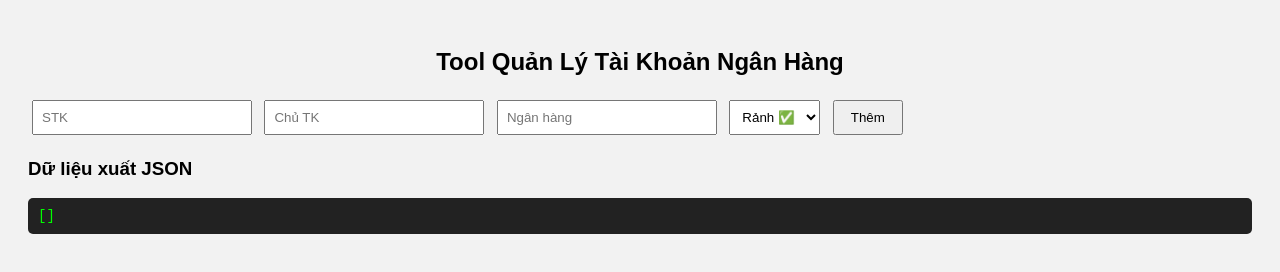
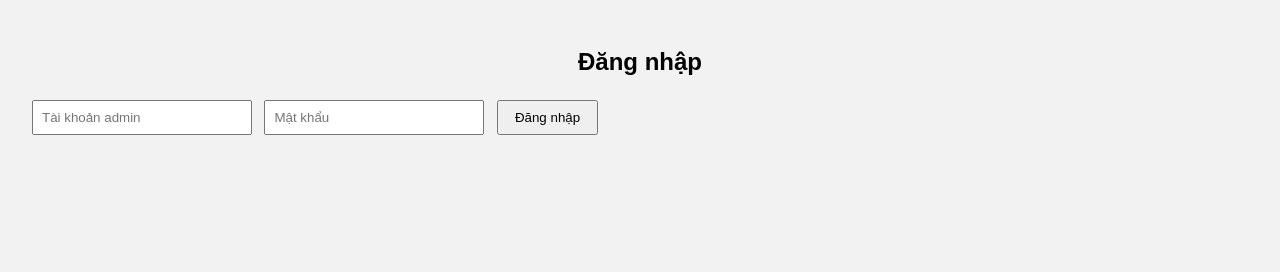
Before and after one commit to Minhdz20/ThueTkweb, a plain HTML site: page tool.html in a window 1280 px wide. Drawn offline with Linux system fonts and the light colour scheme.

Commit message:
Update tool.html

```diff
--- a/tool.html
+++ b/tool.html
@@ -12,14 +12,10 @@
     h2 {
       text-align: center;
     }
-    .form input {
+    .form input, .form select {
       padding: 8px;
       margin: 4px;
       width: 200px;
-    }
-    .form select {
-      padding: 8px;
-      margin: 4px;
     }
     .form button {
       padding: 8px 16px;
@@ -43,9 +39,22 @@
       border-radius: 5px;
       font-size: 14px;
     }
+    .hidden {
+      display: none;
+    }
   </style>
 </head>
 <body>
+  <div id="loginForm">
+    <h2>Đăng nhập</h2>
+    <div class="form">
+      <input id="username" placeholder="Tài khoản admin" />
+      <input id="password" type="password" placeholder="Mật khẩu" />
+      <button onclick="login()">Đăng nhập</button>
+    </div>
+  </div>
+
+  <div id="mainApp" class="hidden">
     <h2>Tool Quản Lý Tài Khoản Ngân Hàng</h2>
 
     <div class="form">
@@ -63,8 +72,24 @@
 
     <h3>Dữ liệu xuất JSON</h3>
     <pre id="json"></pre>
+  </div>
 
   <script>
+    const USER = "admin12345";
+    const PASS = "cynx123@";
+
+    function login() {
+      const u = document.getElementById("username").value.trim();
+      const p = document.getElementById("password").value.trim();
+      if (u === USER && p === PASS) {
+        document.getElementById("loginForm").classList.add("hidden");
+        document.getElementById("mainApp").classList.remove("hidden");
+        render();
+      } else {
+        alert("Sai tài khoản hoặc mật khẩu.");
+      }
+    }
+
     let data = [];
 
     function render() {
@@ -118,11 +143,6 @@
         render();
       }
     }
-
-    // Load từ file nếu muốn (dev mode)
-    // fetch('accounts.json').then(r => r.json()).then(json => { data = json; render(); });
-
-    render();
   </script>
 </body>
 </html>
```
Lines whose indentation alone changed are shown as unchanged.
